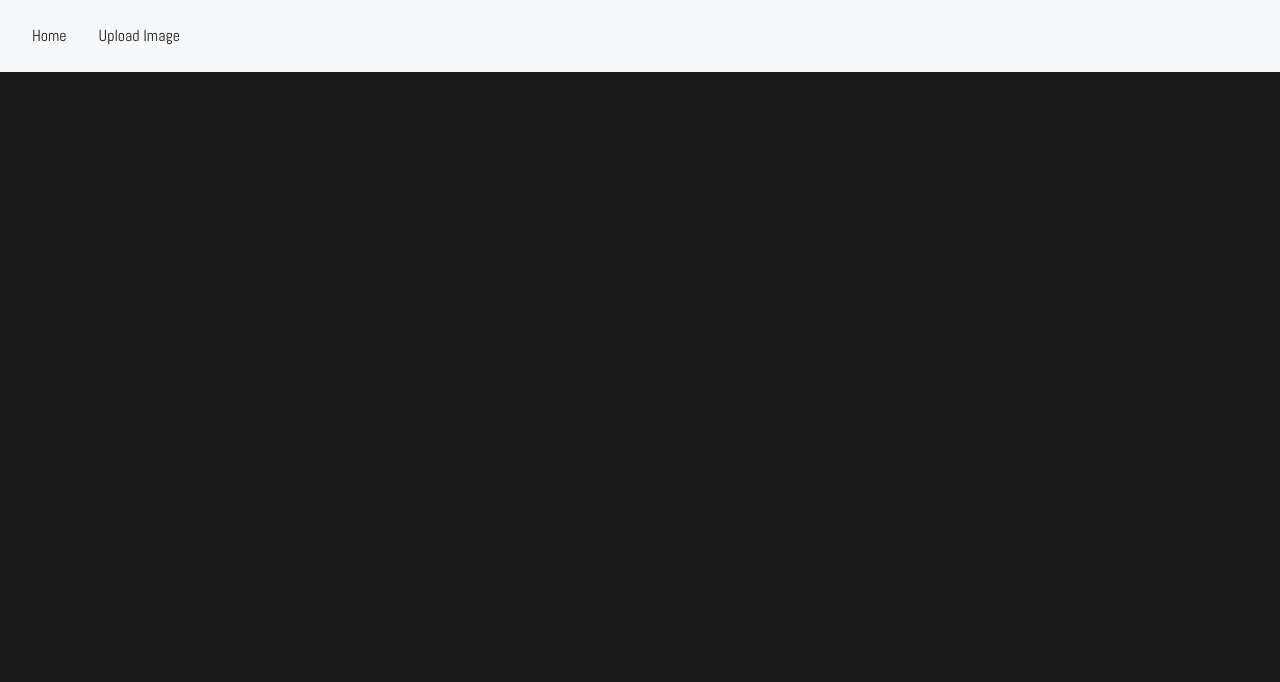
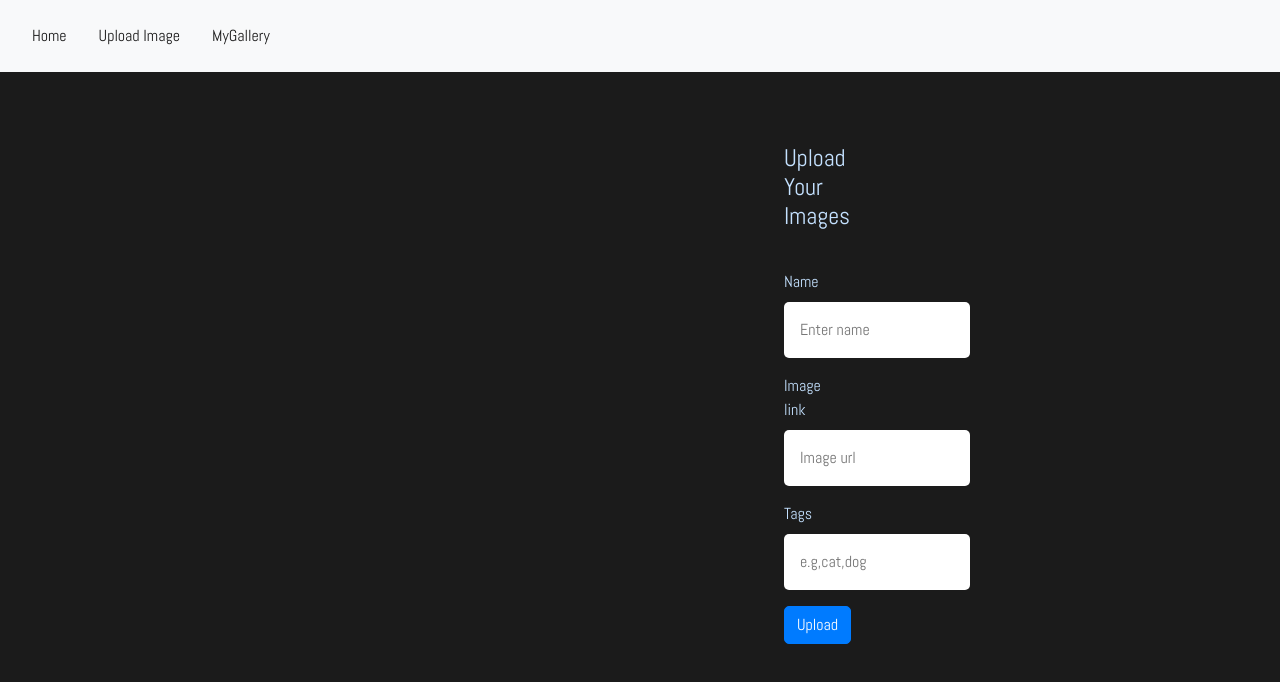
Before and after one commit to flo20/gallery, a React (Create React App) app: page /upload in a window 1280 px wide. Shown: the top 682 px of the page. Built offline with nearby package versions, Linux system fonts and the light colour scheme.

Commit message:
Post request

```diff
--- a/src/Router.js
+++ b/src/Router.js
@@ -4,6 +4,7 @@ import App from "./App";
 import ImageView from "./components/ImageView/ImageView";
 import ImageUpload from "./components/ImageUpload/ImageUpload";
 import Header from "./components/Header/Header";
+import MyGallery from "./components/MyGallery/MyGallery";
 
 const Router = () => {
   return (
@@ -12,7 +13,8 @@ const Router = () => {
       <Switch>
         <Route path="/" exact component={App} />
         <Route path="/image/:id" component={ImageView} />
-        <Route path="/newsletter" component={ImageUpload} />
+        <Route path="/upload" component={ImageUpload} />
+        <Route path="/myGallery" component={MyGallery} />
       </Switch>
     </BrowserRouter>
   );
--- a/src/components/Header/Header.js
+++ b/src/components/Header/Header.js
@@ -3,31 +3,24 @@ import { Nav, Navbar } from "react-bootstrap";
 import { Link } from "react-router-dom";
 
 const Header = () => {
+  const styles = {
+    textDecoration: "none",
+    paddingTop: "6px",
+    padding: "1rem",
+    color: "rgb(27, 27, 27)",
+  };
   return (
     <>
       <Navbar bg="light" variant="light" fixed="top">
         <Nav className="mr-auto">
-          <Link
-            to="/"
-            style={{
-              textDecoration: "none",
-              paddingTop: "6px",
-              padding: "1rem",
-              color: "rgb(27, 27, 27)",
-            }}
-          >
+          <Link to="/" style={styles}>
             Home
           </Link>
-          <Link
-            to="/newsletter"
-            style={{
-              textDecoration: "none",
-              paddingTop: "6px",
-              padding: "1rem",
-              color: "rgb(27, 27, 27)",
-            }}
-          >
+          <Link to="/upload" style={styles}>
             Upload Image
+          </Link>
+          <Link to="/myGallery" style={styles}>
+            MyGallery
           </Link>
         </Nav>
       </Navbar>
--- a/src/components/ImageSearch/ImageSearch.js
+++ b/src/components/ImageSearch/ImageSearch.js
@@ -9,7 +9,6 @@ const ImageSearch = ({ handleGetRequest }) => {
       <h1 className="heading">GALLERY</h1>
       <p>Browse through amazing images</p>
       <div className="imageSearch">
-        {/* <h1>Welcome to Pixy Gallery</h1> */}
         <form onSubmit={handleGetRequest} className="imageSearch__form">
           <input
             type="text"
--- a/src/components/ImageUpload/ImageUpload.js
+++ b/src/components/ImageUpload/ImageUpload.js
@@ -1,8 +1,11 @@
-import React from "react";
-import { Form, Button } from "react-bootstrap";
-//import axios from "axios";
+import React, { useState } from "react";
+import { Button } from "react-bootstrap";
+import axios from "axios";
+import { Link } from "react-router-dom";
+//import { Redirect } from "react-router-dom";
 
 const ImageUpload = (e) => {
+  //styling form
   const styles = {
     marginLeft: "47rem",
     color: "#c4e1ff",
@@ -13,71 +16,90 @@ const ImageUpload = (e) => {
     paddingTop: "5rem",
     textAlign: "center",
     color: "#c4e1ff",
-    paddingLeft: "2rem",
+    paddingRight: "13rem",
+    paddingBottom: "2rem",
   };
 
-  //posting data
-  // const submit = (event) => {
-  //   let email = e.target[0].value;
-  //   let password = e.target[1].value;
-  //   let address = e.target[2].value;
-  //   let city = e.target[3].value;
-  //   let data = {
-  //     email,
-  //     password,
-  //     address,
-  //     city,
-  //   };
+  const inputStyle = {
+    borderRadius: "5px",
+    border: "none",
+    padding: "1rem",
+    display: "block",
+  };
 
-  //   console.log(data);
-  //   postLetter(data);
-  // };
+  //input for data
+  const [newImage, setNewImage] = useState({
+    owner: "",
+    image: "",
+    tags: "",
+  });
 
-  // const postLetter = (data) => {
-  //   //console.log(data);
-  //   axios
-  //     .post("", data)
-  //     .then((d) => {
-  //       console.log(d);
-  //     })
-  //     .catch((err) => alert(err));
-  // };
+  //event handler
+  const changeValueHandler = (e) => {
+    setNewImage({
+      ...newImage,
+      [e.target.name]: e.target.value,
+    });
+  };
 
+  const addImageHandler = (event) => {
+    event.preventDefault();
+
+    axios
+      .post("https://jsonplaceholder.typicode.com/photos", newImage)
+      .then((response) => {
+        console.log(response.data);
+      });
+  };
   return (
     <div>
-      <h4 style={titleStyles}>Submit Your Photo </h4>
-      <Form
-        style={styles}
-        // onSubmit={(e) => {
-        //   e.preventDefault();
-        //   submit(e);
-        // }}
-      >
-        <Form.Row>
-          <Form.Group>
-            <Form.Label>Name </Form.Label>
-            <Form.Control type="email" placeholder="Enter name" />
-          </Form.Group>
-        </Form.Row>
+      <form style={styles}>
+        <h4 style={titleStyles}>Upload Your Images </h4>
+        <div className="form-group">
+          <label htmlFor="owner">Name</label>
+          <input
+            style={inputStyle}
+            type="text"
+            name="owner"
+            placeholder="Enter name"
+            onChange={changeValueHandler}
+          />
+        </div>
 
-        <Form.Row>
-          <Form.Group>
-            <Form.Label>Image link</Form.Label>
-            <Form.Control type="password" placeholder="Image url" />
-          </Form.Group>
-        </Form.Row>
+        <div className="form-group">
+          <label htmlFor="image">Image link</label>
+          <input
+            style={inputStyle}
+            type="text"
+            name="image"
+            placeholder="Image url"
+            onChange={changeValueHandler}
+          />
+        </div>
 
-        <Form.Group>
-          Description
-          <Form.Control
-            as="textarea"
-            rows="3"
-            placeholder="Describe your image"
+        <div className="form-group">
+          <label htmlFor="tags">Tags</label>
+          <input
+            style={inputStyle}
+            type="text"
+            name="tags"
+            placeholder="e.g,cat,dog"
+            onChange={changeValueHandler}
           />
-        </Form.Group>
+        </div>
 
-        <Button type="submit">Submit</Button>
-      </Form>
+        <Link to="/myGallery">
+          <Button
+            type="submit"
+            onClick={addImageHandler}
+            style={{
+              borderRadius: "5px",
+            }}
+          >
+            Upload
+          </Button>
+        </Link>
+      </form>
     </div>
   );
 };
--- /dev/null
+++ b/src/components/MyGallery/MyGallery.css
@@ -0,0 +1,4 @@
+.imageList__image {
+  width: 100%;
+  height: 200px;
+}
--- /dev/null
+++ b/src/components/MyGallery/MyGallery.js
@@ -0,0 +1,13 @@
+import React from "react";
+import "./MyGallery.css";
+
+const MyGallery = () => {
+  return (
+    <div>
+      <h1 style={{ color: "white", marginTop: "5rem" }}>MyGallery</h1>
+      <div className="imageList__image"></div>
+    </div>
+  );
+};
+
+export default MyGallery;
```
Also changed, not shown: src/App.js (+4 -4 lines).
